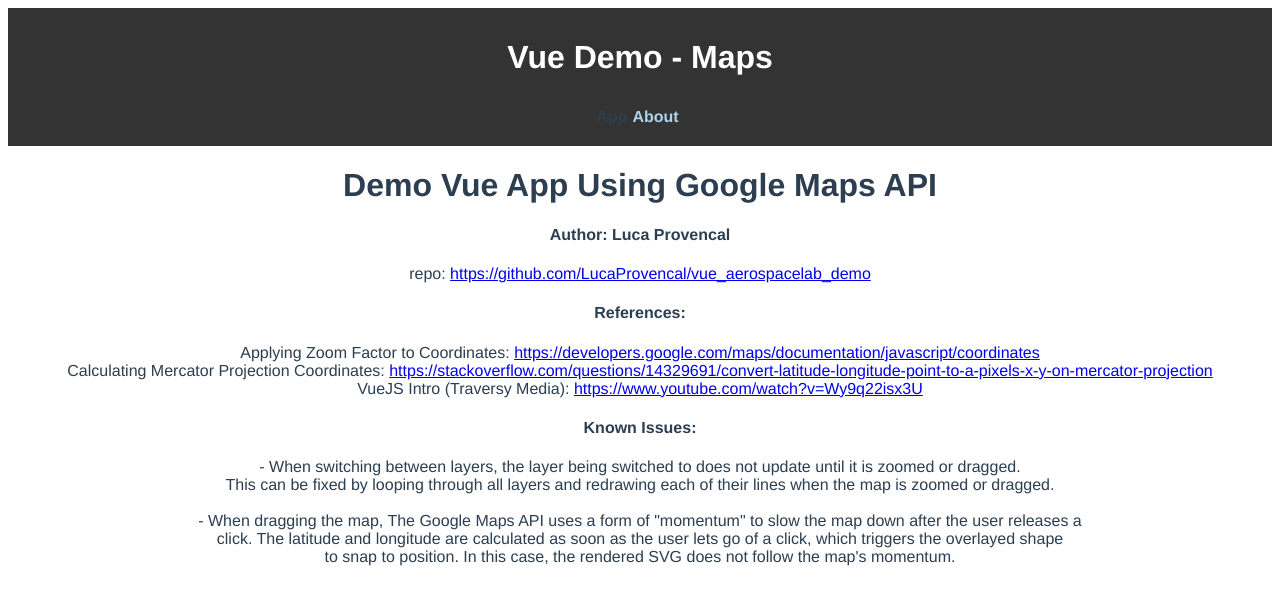
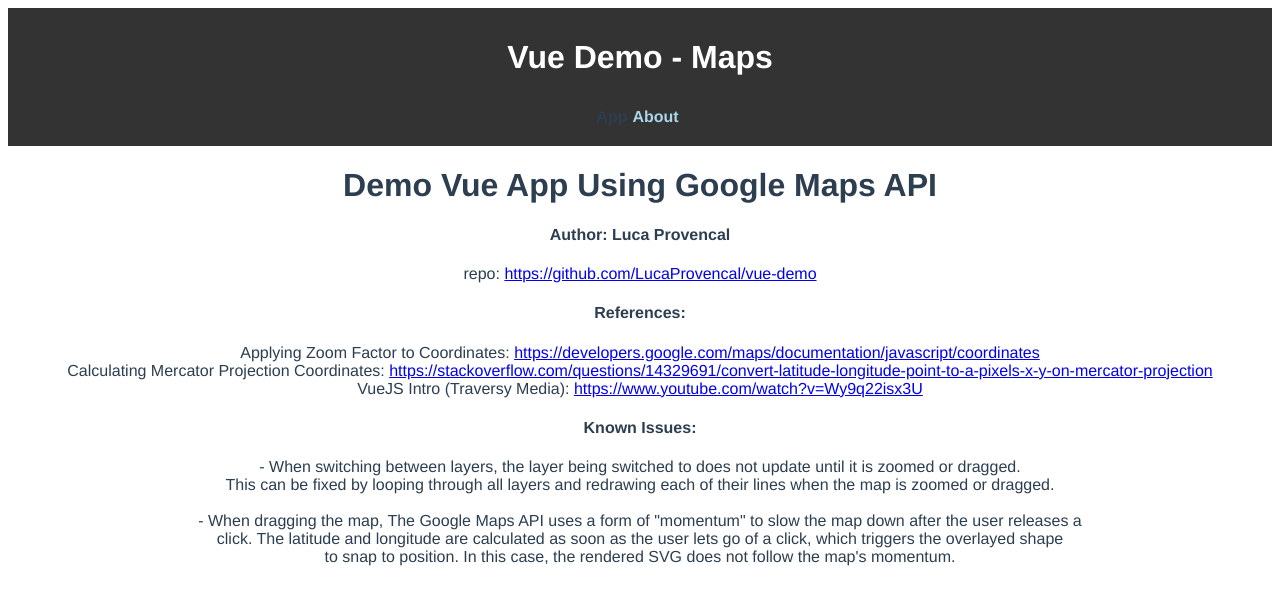
Before and after one commit to LucaProvencal/vue-demo, a Vue app: page /#/about in a window 1280 px wide. Shown: the top 604 px of the page. Built offline with nearby package versions, Linux system fonts and the light colour scheme; no server answers.

Commit message:
update github repo

```diff
--- a/src/views/About.vue
+++ b/src/views/About.vue
@@ -2,7 +2,7 @@
 	<div class="about">
 	<h1>Demo Vue App Using Google Maps API</h1>
 	<h4>Author: Luca Provencal</h4>
-	<p>repo: <a href="https://github.com/LucaProvencal/vue_aerospacelab_demo " >https://github.com/LucaProvencal/vue_aerospacelab_demo</a><br/></p>
+	<p>repo: <a href="https://github.com/LucaProvencal/vue-demo" >https://github.com/LucaProvencal/vue-demo</a><br/></p>
 
 	<h4>References:</h4>
     <p>
```
